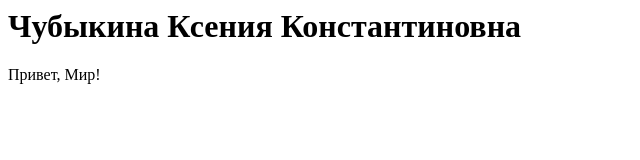
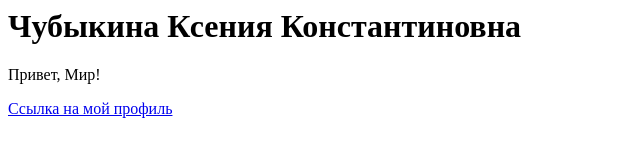
Before and after one commit to Ksenoconda/index, a plain HTML site: page index.html in a window 1280 px wide. Shown: the whole page, without its empty margins (0-640 px from the left). Drawn offline with Linux system fonts and the light colour scheme.

Commit message:
Добавление ссылки на профиль
Добавлен код на мой профиль в Цифровом университете АлтГУ.

```diff
--- a/index.html
+++ b/index.html
@@ -5,5 +5,6 @@
     <body>
         <h1>Чубыкина Ксения Константиновна</h1>
         <p>Привет, Мир!</p>
+        <a href="https://portal.edu.asu.ru/user/profile.php?id=34673">Ссылка на мой профиль</a>
     </body>
 </html>
```
